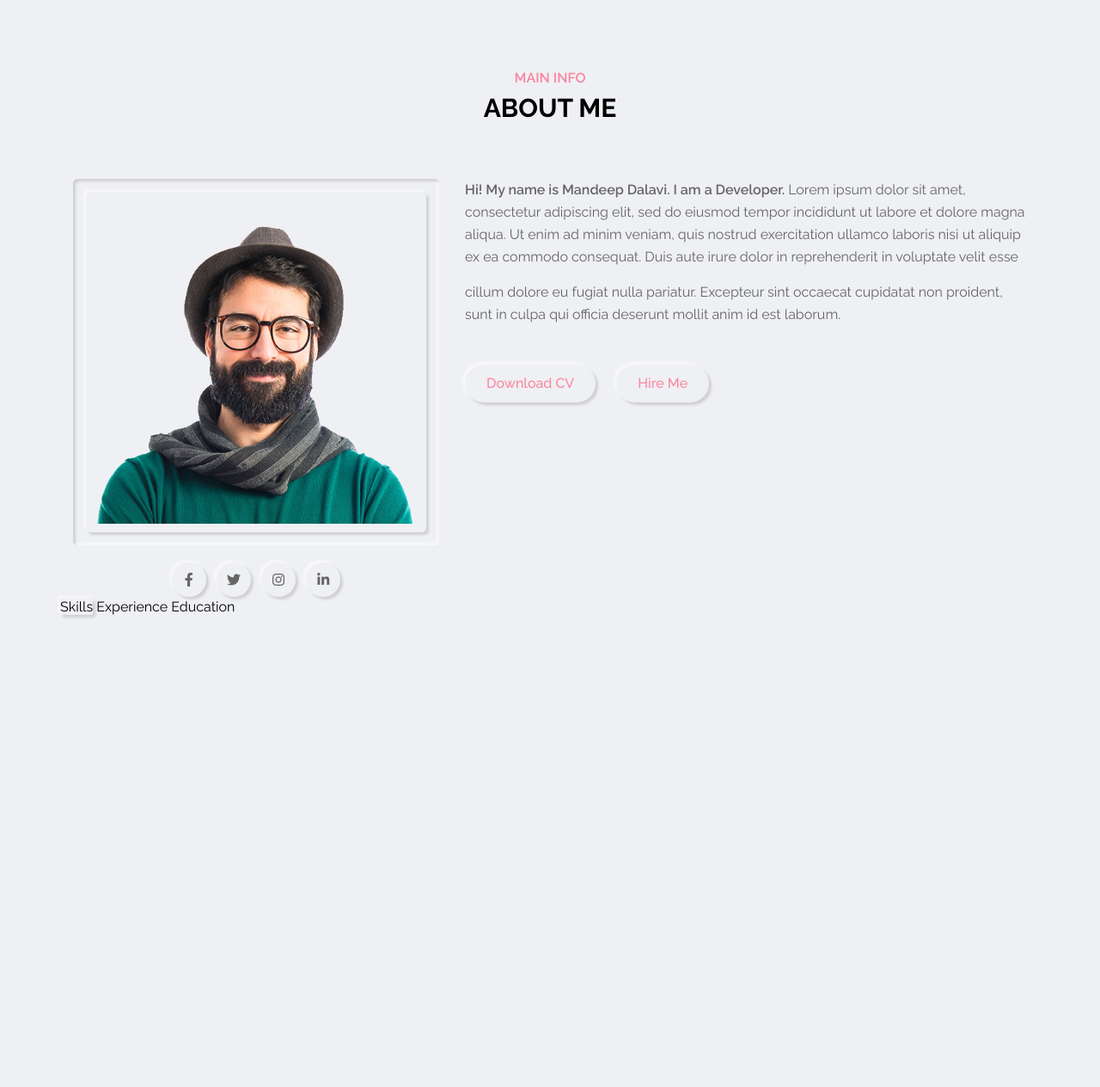
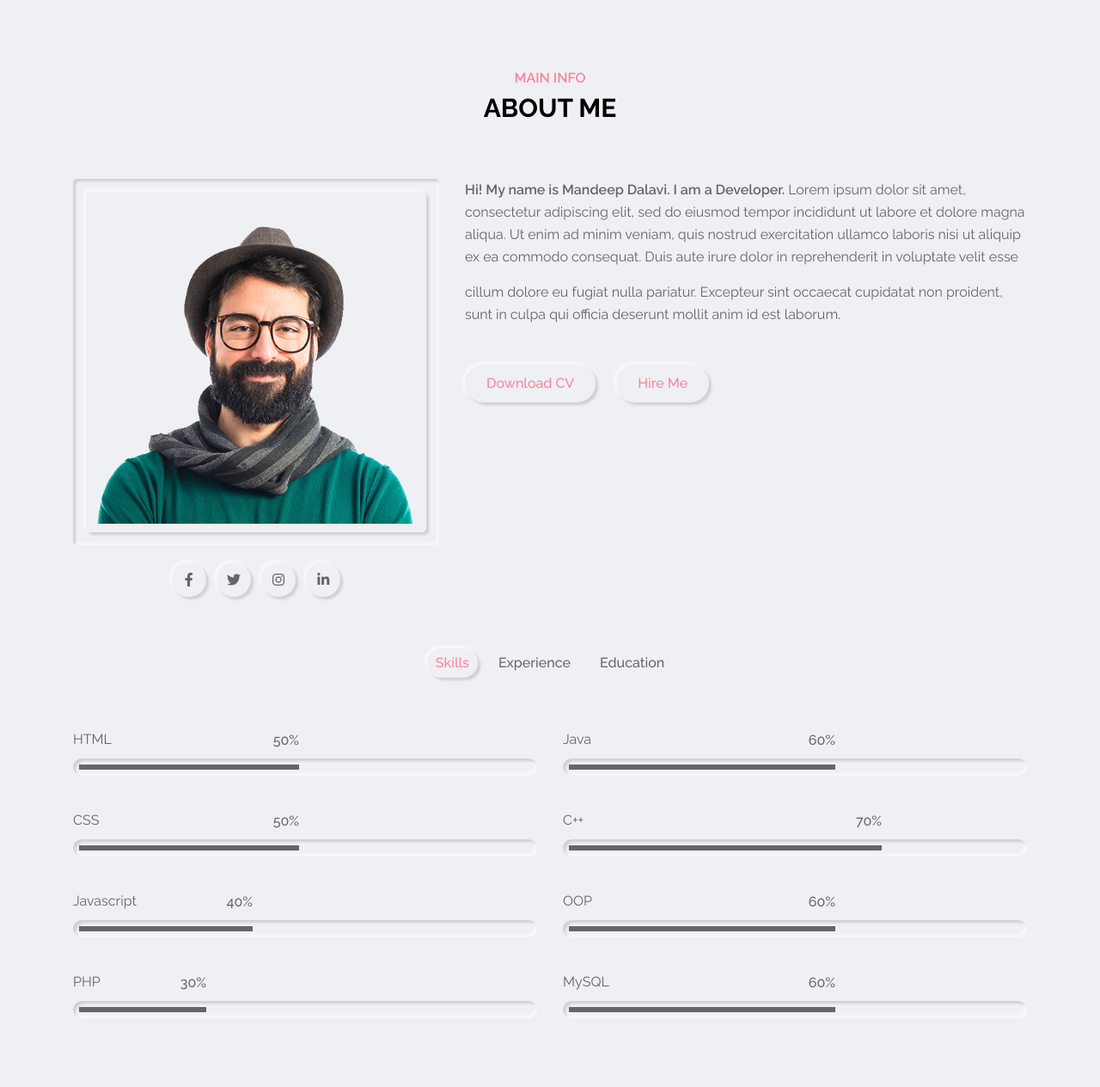
Before and after one commit to MandeepDalavi/mandeepdalavi.github.io, a PHP site: page / in a window 1280 px wide. Shown: the part 801-2065 px from the top of the page at 86% size. Before the commit the page ends 1520 px from the top, so only its background shows below. Run offline with PHP 8.4, Linux system fonts and the light colour scheme.

Commit message:
Added Skills Section under About

```diff
--- a/css/style.css
+++ b/css/style.css
@@ -385,7 +385,7 @@ img{
 
 /* about section */
 .about-section{
-    padding: 80px 0 80px;
+    padding: 80px 0 0;
     min-height: 100vh;
 }
 .about-section .about-img{
@@ -443,3 +443,67 @@ img{
 .about-section .about-info .btn-1{
     margin: 30px 20px 0 0;
 }
+.about-section .about-tabs{
+    padding:60px 15px 50px;
+    flex: 0 0 100%;
+    max-width: 100%;
+    text-align: center;
+}
+.about-section .about-tabs .tab-item{
+    display: inline-block;
+    margin: 0 5px 10px;
+    cursor: pointer;
+    padding:5px 10px;
+    border-radius:30px;
+    transition: all 0.3s ease;
+    font-size: 16px;
+    color: var(--text-black-600);
+    font-weight: 500;
+    text-transform: capitalize;
+}
+.about-section .about-tabs .tab-item:hover:not(.active){
+    opacity: 0.6;
+}
+.about-section .about-tabs .tab-item.active{
+    color: var(--skin-color);
+}
+.about-section .tab-content{
+    flex: 0 0 100%;
+    max-width:100%;
+}
+.about-section .skills{
+    padding:0 0 40px;
+}
+.about-section .skills .skill-item{
+    flex: 0 0 50%;
+    max-width:50%;
+    padding: 0 15px;
+    margin-bottom: 40px;
+}
+.about-section .skills .skill-item p{
+    font-size: 16px;
+    color: var(--text-black-600);
+    text-transform: capitalize;
+    margin:0 0 10px;
+}
+.about-section .skills .skill-item .progress{
+    height: 20px;
+    border-radius: 10px;
+    position: relative;
+}
+.about-section .skills .skill-item .progress-bar{
+    background-color: var(--text-black-600);
+    height:6px;
+    left:7px;
+    top: 7px;
+    position: absolute;
+}
+.about-section .skills .skill-item .progress-bar span{
+    position: absolute;
+    right: 0;
+    top: 0;
+    font-size:16px;
+    font-weight:500;
+    color: var(--text-black-600);
+    margin-top: -40px;
+}
--- a/index.html
+++ b/index.html
@@ -118,7 +118,7 @@
           <p> cillum dolore eu fugiat nulla pariatur. Excepteur sint occaecat
           cupidatat non proident, sunt in culpa qui officia deserunt mollit
           anim id est laborum.</p>
-          <a href="cv.pdf" class="btn-1 outer-shadow hover-in-shadow">Download CV</a>
+          <a href="cv.pdf" target="_blank" class="btn-1 outer-shadow hover-in-shadow">Download CV</a>
           <a href="#" class="btn-1 outer-shadow hover-in-shadow">Hire Me</a>
         </div>
       </div>
@@ -131,6 +131,80 @@
         </div>
       </div>
       <!-- about tab end -->
+
+      <!-- skills start -->
+      <div class="row">
+        <div class="skills tab-content">
+          <div class="row">
+            <!-- skill item start -->
+            <div class="skill-item">
+              <p>HTML</p>
+              <div class="progress inner-shadow">
+                <div class="progress-bar" style="width: calc(50% - 14px)"><span>50%</span></div>
+              </div>
+            </div>
+            <!-- skill item end -->
+            <!-- skill item start -->
+            <div class="skill-item">
+              <p>Java</p>
+              <div class="progress inner-shadow">
+                <div class="progress-bar" style="width: calc(60% - 14px)"><span>60%</span></div>
+              </div>
+            </div>
+            <!-- skill item end -->
+            <!-- skill item start -->
+            <div class="skill-item">
+              <p>CSS</p>
+              <div class="progress inner-shadow">
+                <div class="progress-bar" style="width: calc(50% - 14px)"><span>50%</span></div>
+              </div>
+            </div>
+            <!-- skill item end -->
+            <!-- skill item start -->
+            <div class="skill-item">
+              <p>C++</p>
+              <div class="progress inner-shadow">
+                <div class="progress-bar" style="width: calc(70% - 14px)"><span>70%</span></div>
+              </div>
+            </div>
+            <!-- skill item end -->
+            <!-- skill item start -->
+            <div class="skill-item">
+              <p>Javascript</p>
+              <div class="progress inner-shadow">
+                <div class="progress-bar" style="width: calc(40% - 14px)"><span>40%</span></div>
+              </div>
+            </div>
+            <!-- skill item end -->
+            <!-- skill item start -->
+            <div class="skill-item">
+              <p>OOP</p>
+              <div class="progress inner-shadow">
+                <div class="progress-bar" style="width: calc(60% - 14px)"><span>60%</span></div>
+              </div>
+            </div>
+            <!-- skill item end -->
+            <!-- skill item start -->
+            <div class="skill-item">
+              <p>PHP</p>
+              <div class="progress inner-shadow">
+                <div class="progress-bar" style="width: calc(30% - 14px)"><span>30%</span></div>
+              </div>
+            </div>
+            <!-- skill item end -->
+            <!-- skill item start -->
+            <div class="skill-item">
+              <p>MySQL</p>
+              <div class="progress inner-shadow">
+                <div class="progress-bar" style="width: calc(60% - 14px)"><span>60%</span></div>
+              </div>
+            </div>
+            <!-- skill item end -->
+
+          </div>
+        </div>
+      </div>
+      <!-- skills end -->
     </div>
   </section>
   <!-- about section end -->
```
